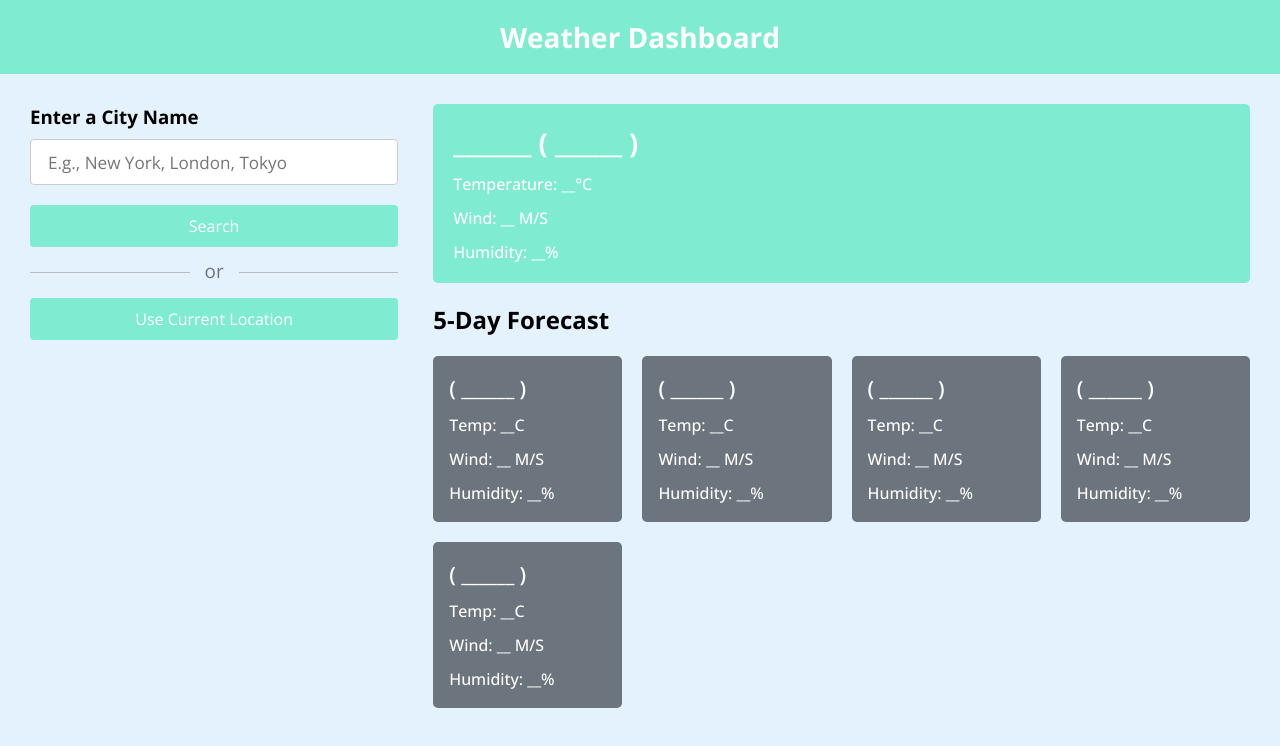
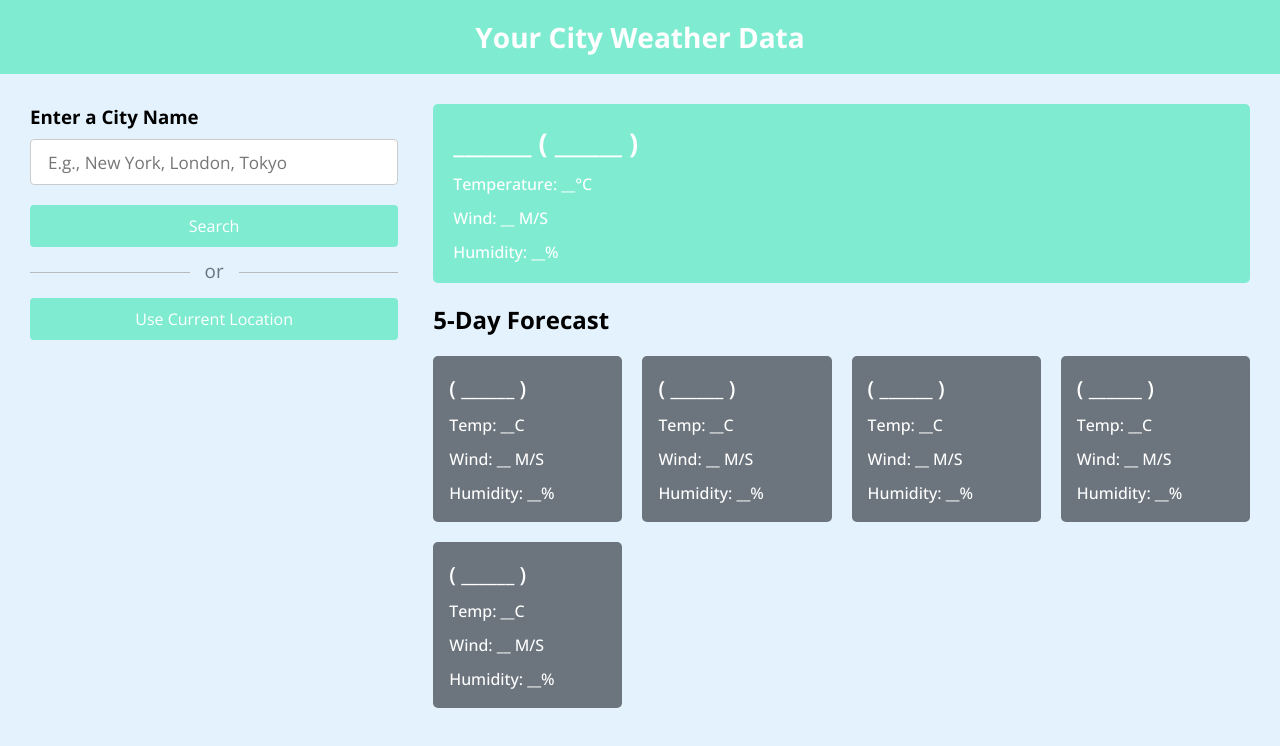
Before and after one commit to sakshamshakya337/weather-website, a plain HTML site: page index.html in a window 1280 px wide. Drawn offline with nearby package versions, Linux system fonts and the light colour scheme.

Commit message:
Update index.html

```diff
--- a/index.html
+++ b/index.html
@@ -8,7 +8,7 @@
     <script src="script.js" defer></script>
   </head>
   <body>
-    <h1>Weather Dashboard</h1>
+    <h1>Your City Weather Data</h1>
     <div class="container">
       <div class="weather-input">
         <h3>Enter a City Name</h3>
```
